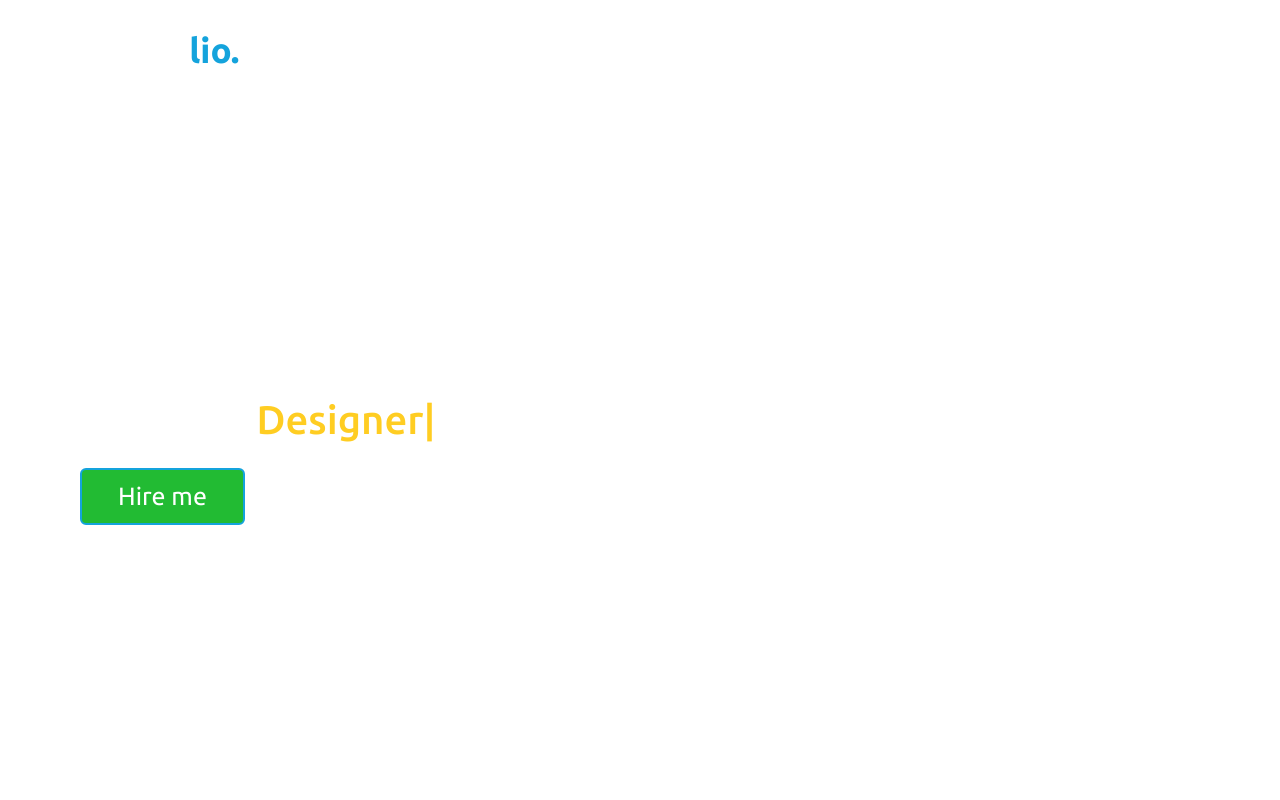
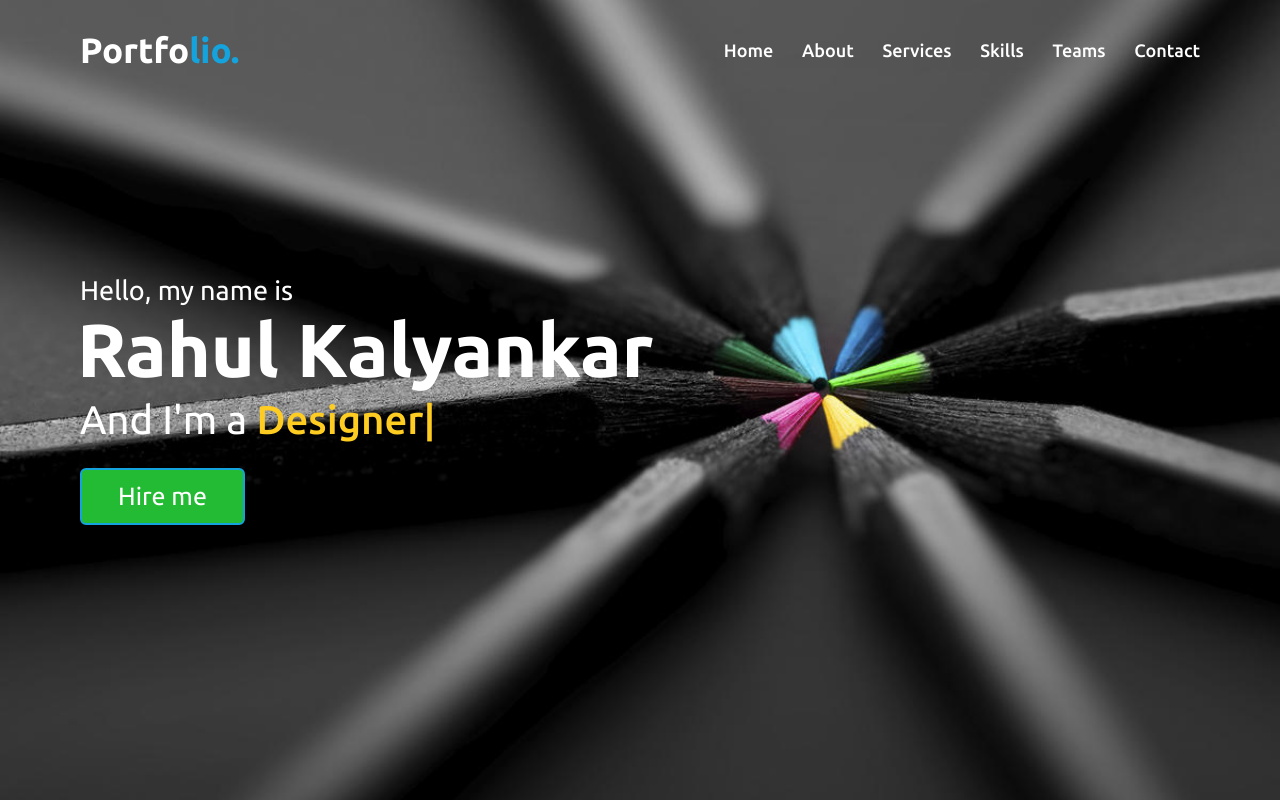
Before and after one commit to rahul-10-byte/portfolio.github.io, a plain HTML site: page index.html in a window 1280 px wide. Shown: the top 800 px of the page. Drawn offline with nearby package versions, Linux system fonts and the light colour scheme; files whose address does not match are found by name.

Commit message:
Update style.css

```diff
--- a/style.css
+++ b/style.css
@@ -165,7 +165,7 @@ section .title::after{
 /* home section styling */
 .home{
     display: flex;
-    background: url("images/10.jpg") no-repeat center;
+    background: url("10.jpg") no-repeat center;
     height: 100vh;
     color: #fff;
     min-height: 500px;
```
